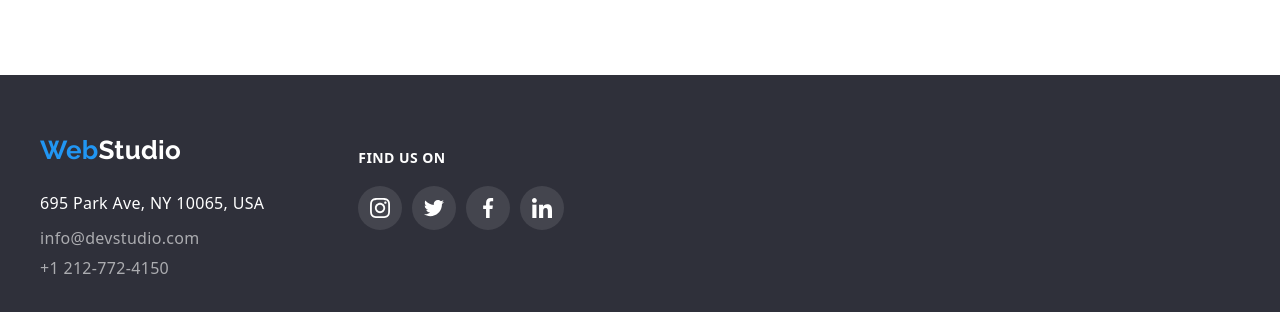
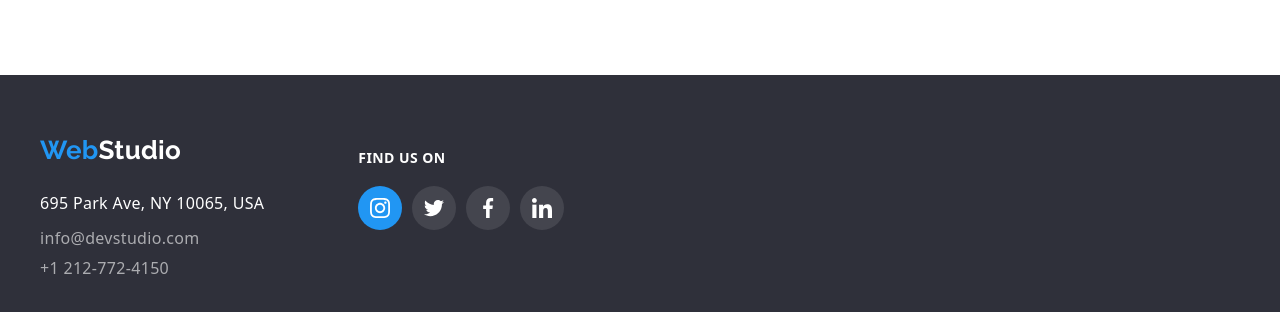
Before and after one commit to bihoi-giulia/goit-markup-hw-04, a plain HTML site: page index.html in a window 1280 px wide. In both pictures the pointer is over the link 380 px from the left and 2795 px from the top of the page. Shown: the part 2587-2899 px from the top of the page. Drawn offline with nearby package versions, Linux system fonts and the light colour scheme.

Commit message:
footer icon

```diff
--- a/css/style.css
+++ b/css/style.css
@@ -419,7 +419,8 @@ body {
   align-items: center;
 }
 .social-footer-link:hover {
-  fill: var(--highlight-color);
+  fill: var(--white-color);
+  background: var(--highlight-color);
 }
 .social-icon-footer {
   width: 20px;
```
